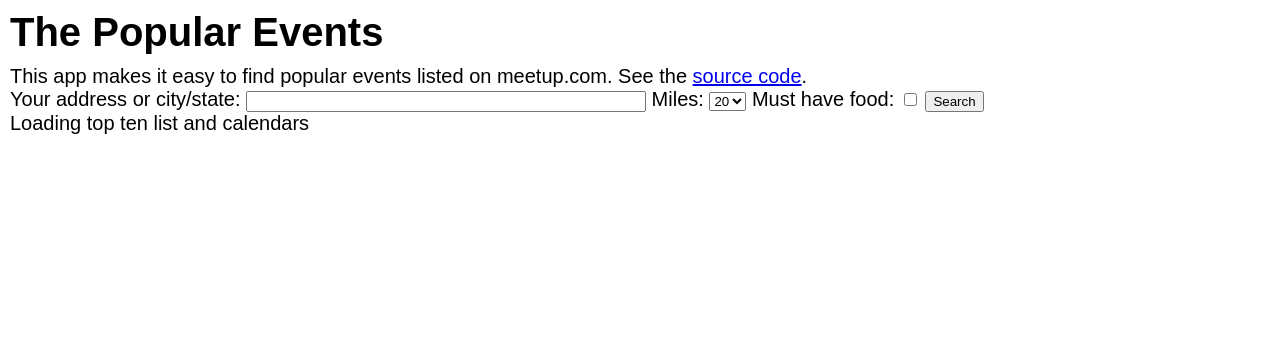
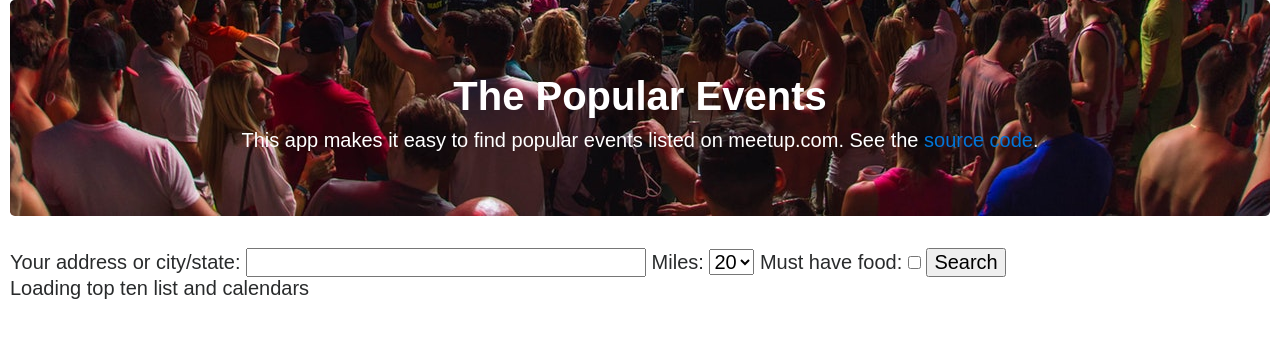
Before and after one commit to pythonwebcoder/thepopularevents, a Django app: page / in a window 1280 px wide. Shown: the top 338 px of the page. Run offline with Django 3.2, Linux system fonts and the light colour scheme; some libraries are stand-ins or nearby versions.

Commit message:
add image header

```diff
--- a/thepopularevents/settings.py
+++ b/thepopularevents/settings.py
@@ -122,7 +122,8 @@ USE_TZ = True
 # https://docs.djangoproject.com/en/1.11/howto/static-files/
 
 STATIC_URL = '/static/'
-
+STATIC_ROOT = BASE_DIR
+STATICFILES_DIRS = ( os.path.join(BASE_DIR, "static"), )
 MEETUPAPIKEY = os.environ.get('MEETUPAPIKEY')
 GOOGLEAPIKEY = os.environ.get("GOOGLEAPIKEY")
 EVENTBRITEAPIKEY = os.environ.get("EVENTBRITEAPIKEY")
--- a/thepopularevents/templates/index.html
+++ b/thepopularevents/templates/index.html
@@ -1,6 +1,8 @@
 <html><head><title>The Popular Events</title>
+  <link href="https://maxcdn.bootstrapcdn.com/bootstrap/4.0.0-beta.3/css/bootstrap.min.css" rel="stylesheet" integrity="sha384-Zug+QiDoJOrZ5t4lssLdxGhVrurbmBWopoEl+M6BdEfwnCJZtKxi1KgxUyJq13dy" crossorigin="anonymous">
 <script src="https://cdnjs.cloudflare.com/ajax/libs/vue/2.5.6/vue.js"></script>
 <script src="https://code.jquery.com/jquery-3.2.1.min.js"></script>
+<script src="https://maxcdn.bootstrapcdn.com/bootstrap/4.0.0-beta.3/js/bootstrap.min.js" integrity="sha384-a5N7Y/aK3qNeh15eJKGWxsqtnX/wWdSZSKp+81YjTmS15nvnvxKHuzaWwXHDli+4" crossorigin="anonymous"></script>
 <script src="https://cdnjs.cloudflare.com/ajax/libs/moment.js/2.19.2/moment.min.js"></script>
 <script src="https://cdnjs.cloudflare.com/ajax/libs/lodash.js/4.17.4/lodash.min.js"></script>
 <script>
@@ -180,13 +182,18 @@ ul {
   list-style:square;
   margin-left:20px;
 }
+.jumbotron {
+  background:url('/static/h1background.jpg') #000 center bottom;
+  color: #FFF;
+}
 </style>
 </head>
 <body>
 <div id="app">
-
+<div class="jumbotron text-center">
 <h1>The Popular Events</h1>
   <p>This app makes it easy to find popular events listed on meetup.com. See the <a href="https://github.com/pythonwebcoder/thepopularevents" target="_blank">source code</a>.</p>
+</div>
 Your address or city/state: <input id="users-address" type="text" v-model="usersCity" @keyup.enter="search" /> Miles: <select id="radius" v-model="radius"><option v-for="m in [5,10,15,20]">{{ m }}</option></select>
 Must have food: <input type="checkbox" v-model="searchSettings.mustHaveFood" /> <button v-on:click="search">Search</button>
 <template v-if="topTenEvents.length > 0">
--- a/thepopularevents/urls.py
+++ b/thepopularevents/urls.py
@@ -15,11 +15,17 @@ Including another URLconf
 """
 from django.conf.urls import url
 from django.contrib import admin
+from django.conf import settings
+from django.conf.urls.static import static
 import thepopularevents.views
-
+import django.views.static
+import os
+print os.path.join(settings.BASE_DIR, "static")
+os.system('ls %s' % (os.path.join(settings.BASE_DIR, "static")))
 urlpatterns = [
+    url(r'^static/(?P<path>.*)$', django.views.static.serve,{'document_root':os.path.join(settings.BASE_DIR, "static/")}),
     url(r'^admin/', admin.site.urls),
     url(r'^$', thepopularevents.views.home_page, name='home'),
     url(r'^get_events/$',
         thepopularevents.views.get_events, name='get_events'),
-]
+] + static(settings.STATIC_URL, document_root=settings.STATIC_ROOT)
```
Also changed, not shown: static/h1background.jpg (added).
